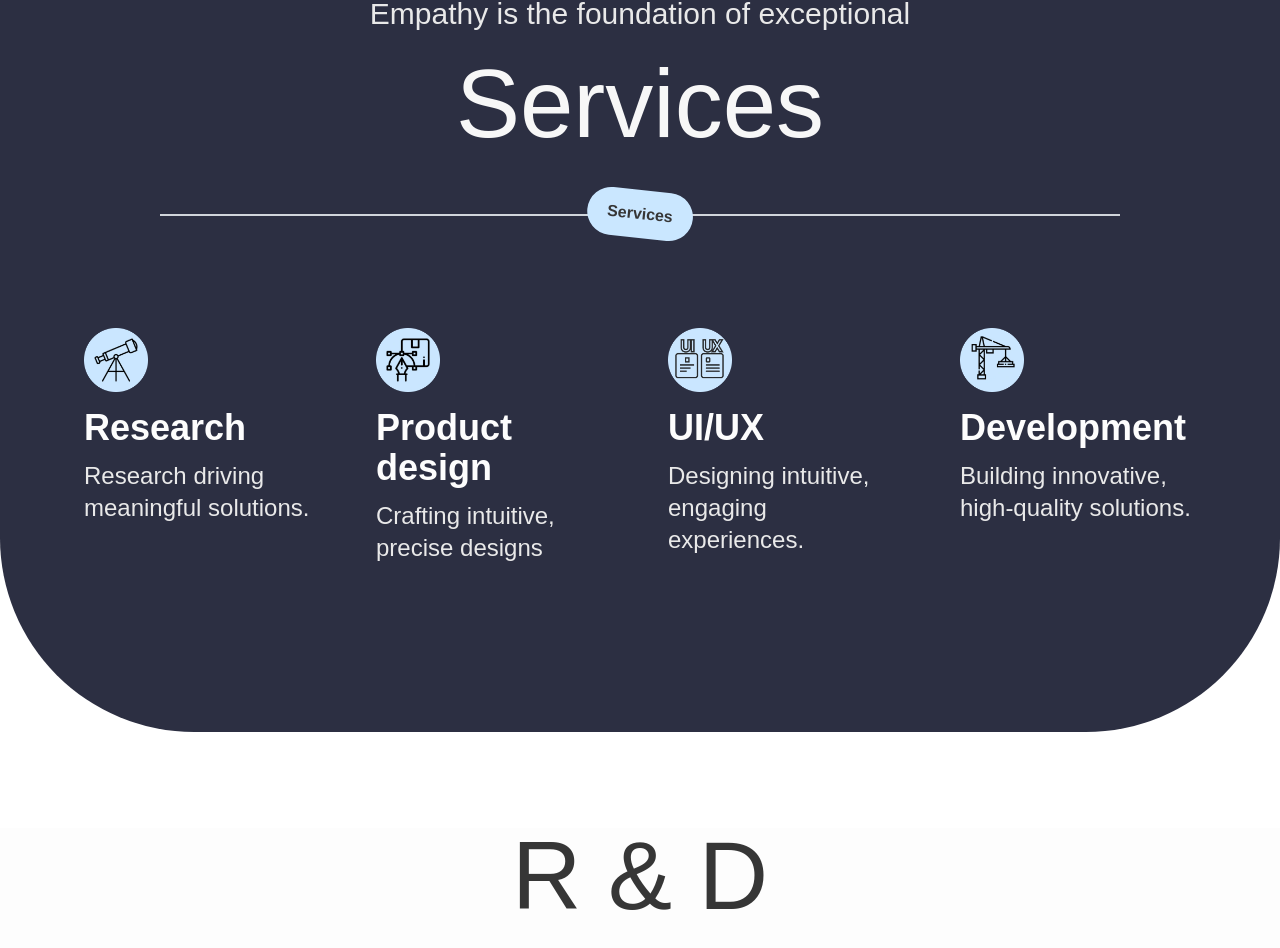
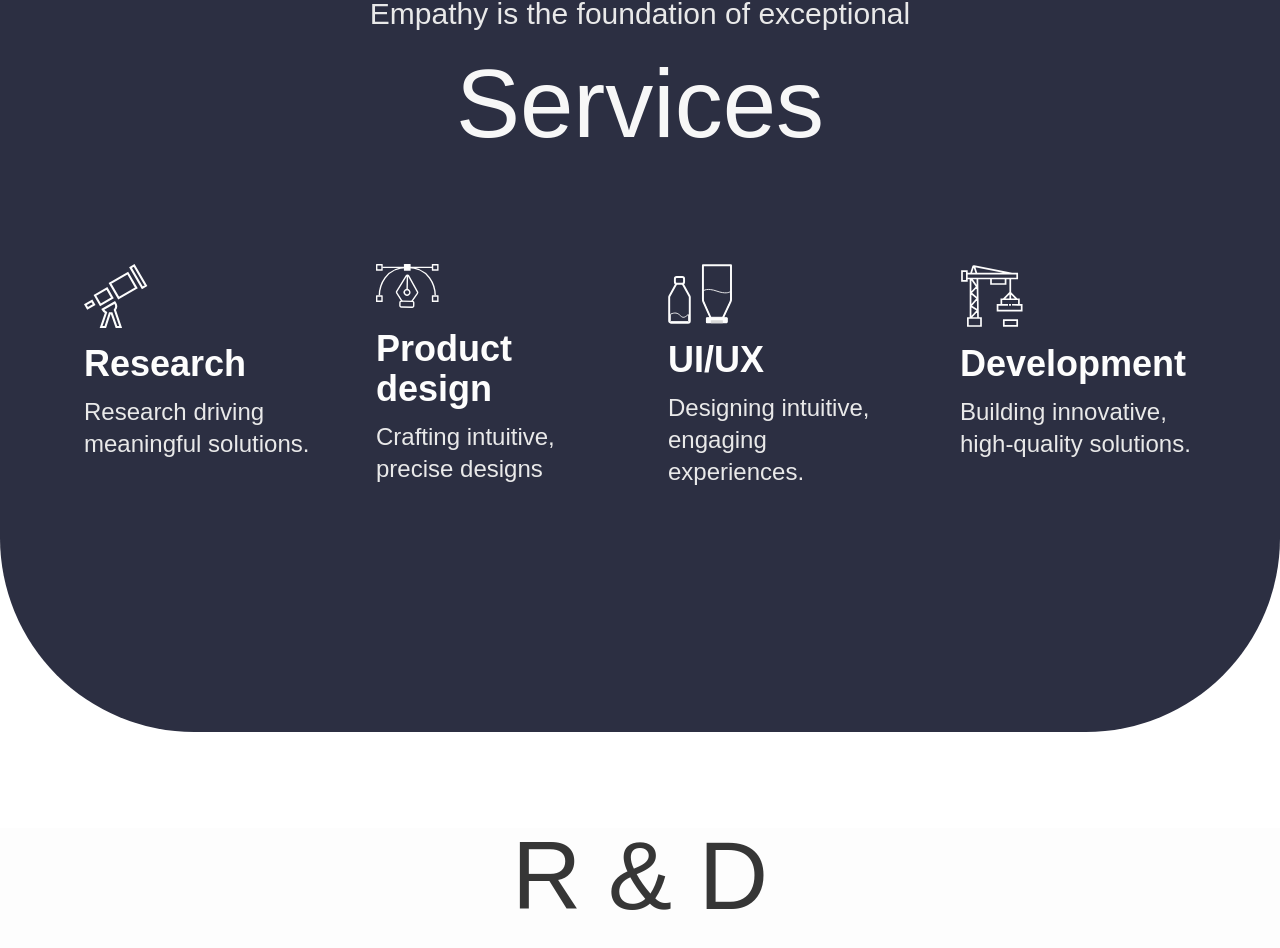
Before and after one commit to manishaac2002/anish_portfolio, a React (Vite) app: page / in a window 1280 px wide. Shown: the part 1564-2512 px from the top of the page. Built offline with nearby package versions, Linux system fonts and the light colour scheme.

Commit message:
style : modified icons in services pages.

```diff
--- a/src/pages/Services.jsx
+++ b/src/pages/Services.jsx
@@ -1,7 +1,4 @@
-import researchIcon from "../images/ResearchIcon.webp"
-import productDesignIcon from "../images/ProductDesignIcon.webp"
-import uiux from "../images/UIUXIcon.webp";
-import developmentIcon from "../images/DevelopmentIcon.webp";
+
 const Services = () => {
   return (
     <div className="blueContainer ">
@@ -12,22 +9,18 @@ const Services = () => {
         <p className="text-chalk-100 text-5xl md:text-8xl pt-2 md:pt-6">Services</p>
       </div >
 
-      {/* services button */}
-      <div className="flex justify-center">
-        <div className="relative border-b-2 border-gray-300 w-3/4 h-6 md:h-16">
-          <button className="absolute -bottom-6 left-1/2 transform -translate-x-1/2 rotate-6 bg-cloud text-coal md:font-semibold px-4 md:px-5 py-2 md:py-3 rounded-full ">
-            Services
-          </button>
-        </div>
-      </div>
-
       {/* skills */}
       <div className="mt-1 ml-6 md:ml-16 md:mt-4 xl:mt-24 md:grid md:gap-8 grid-cols-2 xl:grid xl:grid-cols-4 md:mx-20 ">
         <div className="text-chalk-300 pt-4 ml-5">
-          <img
-            className="w-10 md:w-12 lg:w-16 "
-            src={researchIcon}
-            alt="Research icon" />
+          <svg
+            className="w-10 md:w-12 lg:w-16"
+            viewBox="0 0 20 20"
+            fill="none"
+            xmlns="http://www.w3.org/2000/svg">
+            <path d="M11.4465 19.675H10.1308L8.70686 15.593L8.63083 15.375H8.4H8.3H8.06402L7.99097 15.5994L6.66402 19.675H5.35395L6.80766 15.4047L6.88819 15.1682L6.68028 15.0296C6.41598 14.8534 6.14662 14.584 5.97042 14.3197L5.96541 14.3122L5.96 14.305L5.87923 14.1973L9.61345 12.0263L9.73146 12.1836C10.1632 12.8828 10.1477 13.634 9.73554 14.2111L9.63871 14.3467L9.69223 14.5044L11.4465 19.675ZM15.6829 0.445961L19.3569 6.78361L18.2171 7.45404L14.5431 1.11639L15.6829 0.445961ZM16.3557 7.48023L10.8195 10.6567L8.14431 6.01977L13.6805 2.84325L16.3557 7.48023ZM5.11972 12.7545L3.44222 9.81883L7.18028 7.64554L8.85778 10.5812L5.11972 12.7545ZM3.15369 12.6823L1.11673 13.8574L0.446308 12.7177L2.48327 11.5426L3.15369 12.6823Z"
+              stroke="#FDFDFD"
+              strokeWidth="0.65" />
+          </svg>
           <p className="text-2xl font-semibold md:text-3xl lg:text-4xl pt-4 ">
             Research</p>
           <p className="text-chalk-200 md:text-2xl  mt-3">
@@ -35,10 +28,32 @@ const Services = () => {
         </div>
 
         <div className="text-chalk-300 pt-4 ml-5">
-          <img
-            className="w-10 md:w-12 lg:w-16 "
-            src={productDesignIcon}
-            alt="Product design icon" />
+          <svg className="w-10 md:w-12 lg:w-16" viewBox="0 0 39 30" fill="none" xmlns="http://www.w3.org/2000/svg">
+            <path d="M15.3888 26.2217C15.1635 26.2169 14.9493 26.1229 14.7934 25.9602C14.6374 25.7976 14.5524 25.5796 14.5571 25.3543L14.5972 23.4487C14.602 23.2234 14.696 23.0092 14.8587 22.8533C15.0214 22.6973 15.2393 22.6124 15.4646 22.6171L22.1763 22.7582C22.4016 22.763 22.6158 22.8571 22.7718 23.0197C22.9277 23.1824 23.0127 23.4003 23.008 23.6256L22.9679 25.5312C22.9631 25.7565 22.8691 25.9707 22.7064 26.1266C22.5438 26.2826 22.3258 26.3676 22.1005 26.3628L15.3888 26.2217Z" stroke="#FDFDFD" strokeWidth="0.850925" strokeLinecap="round" strokeLinejoin="round" />
+            <path d="M21.8248 22.7512L25.2327 17.8649C25.3254 17.732 25.3781 17.5753 25.3847 17.4134C25.3913 17.2514 25.3515 17.091 25.2699 16.951L19.8713 7.24131C19.798 7.11545 19.6936 7.01053 19.5682 6.93661C19.4427 6.8627 19.3003 6.82227 19.1547 6.81921C19.0091 6.81614 18.8652 6.85055 18.7367 6.91913C18.6082 6.9877 18.4995 7.08814 18.421 7.21081L12.6189 16.6849C12.5315 16.8214 12.485 16.98 12.4848 17.1421C12.4845 17.3042 12.5307 17.4629 12.6177 17.5996L15.8171 22.6248M19.1545 6.82775L18.9704 15.5821" stroke="#FDFDFD" strokeWidth="0.850925" strokeLinecap="round" strokeLinejoin="round" />
+            <path d="M17.707 18.4573C18.3567 19.1348 19.4326 19.1574 20.1101 18.5078C20.7876 17.8582 20.8103 16.7823 20.1606 16.1047C19.511 15.4272 18.4351 15.4046 17.7576 16.0542C17.08 16.7038 17.0574 17.7797 17.707 18.4573Z" stroke="#FDFDFD" strokeWidth="0.850925" strokeLinecap="round" strokeLinejoin="round" />
+            <path d="M2.04297 19.0605C2.0997 13.3877 5.58282 2.04199 19.0615 2.04199M19.0615 2.04199C32.5401 2.04199 36.0232 13.3877 36.08 19.0605M19.0615 2.04199H3.915M19.0615 2.04199H34.3781" stroke="#FDFDFD" strokeWidth="0.850925" />
+            <mask id="path-5-inside-1_388_34" fill="white">
+              <rect y="19.0605" width="4.08444" height="4.08444" rx="0.34037" />
+            </mask>
+            <rect y="19.0605" width="4.08444" height="4.08444" rx="0.34037" stroke="#FDFDFD" strokeWidth="1.70185" mask="url(#path-5-inside-1_388_34)" />
+            <mask id="path-6-inside-2_388_34" fill="white">
+              <rect x="34.0371" y="19.0605" width="4.08444" height="4.08444" rx="0.34037" />
+            </mask>
+            <rect x="34.0371" y="19.0605" width="4.08444" height="4.08444" rx="0.34037" stroke="#FDFDFD" strokeWidth="1.70185" mask="url(#path-6-inside-2_388_34)" />
+            <mask id="path-7-inside-3_388_34" fill="white">
+              <rect x="34.0371" width="4.08444" height="4.08444" rx="0.34037" />
+            </mask>
+            <rect x="34.0371" width="4.08444" height="4.08444" rx="0.34037" stroke="#FDFDFD" strokeWidth="1.70185" mask="url(#path-7-inside-3_388_34)" />
+            <mask id="path-8-inside-4_388_34" fill="white">
+              <rect width="4.08444" height="4.08444" rx="0.34037" />
+            </mask>
+            <rect width="4.08444" height="4.08444" rx="0.34037" stroke="#FDFDFD" strokeWidth="1.70185" mask="url(#path-8-inside-4_388_34)" />
+            <mask id="path-9-inside-5_388_34" fill="white">
+              <rect x="17.0176" width="4.08444" height="4.08444" rx="0.34037" />
+            </mask>
+            <rect x="17.0176" width="4.08444" height="4.08444" rx="0.34037" fill="white" stroke="#FDFDFD" strokeWidth="1.70185" mask="url(#path-9-inside-5_388_34)" />
+          </svg>
           <p className="text-2xl font-semibold md:text-3xl lg:text-4xl pt-4">
             Product design</p>
           <p className="text-chalk-200 md:text-2xl  mt-3">
@@ -46,21 +61,27 @@ const Services = () => {
         </div>
 
         <div className="text-chalk-300 pt-4 ml-5">
-          <img
-            className="w-10 md:w-12 lg:w-16 "
-            src={uiux}
-            alt="UI/UX icon" />
+          <svg className="w-10 md:w-12 lg:w-16" viewBox="0 0 218 204" fill="none" xmlns="http://www.w3.org/2000/svg">
+            <path d="M26.4205 70.4944C27.4773 68.585 29.4876 67.4 31.67 67.4H46.5336C48.7162 67.4 50.7266 68.5852 51.7834 70.4948L73.4497 109.646C73.9418 110.536 74.2 111.535 74.2 112.551V194C74.2 197.314 71.5137 200 68.2 200H10C6.68629 200 4 197.314 4 194V112.552C4 111.535 4.25823 110.535 4.75046 109.646L26.4205 70.4944ZM23.5 50C23.5 46.6863 26.1863 44 29.5 44H48.7C52.0137 44 54.7 46.6863 54.7 50V61.4C54.7 64.7137 52.0137 67.4 48.7 67.4H29.5C26.1863 67.4 23.5 64.7137 23.5 61.4V50Z" stroke="#FDFDFD" strokeWidth="6.63" strokeLinecap="round" strokeLinejoin="round" />
+            <path d="M70 195V173.176C70 172.293 68.9291 171.847 68.2837 172.45C56.3844 183.564 50.7885 184.117 42.9744 176.71C31.5528 165.119 23.6585 165.031 8.65559 170.572C8.26453 170.717 8 171.092 8 171.509V195C8 195.552 8.44771 196 9 196H69C69.5523 196 70 195.552 70 195Z" stroke="#FDFDFD" strokeWidth="3" />
+            <path d="M214.5 121.672V95.2314C214.5 94.2998 213.172 93.7027 212.392 94.211C207.73 97.2465 194.673 102.379 166.75 92.5014C133.122 80.6058 121.055 90.4803 119.247 92.2439C119.078 92.409 119 92.6312 119 92.8677V121.714C119 123.223 119.311 124.716 119.912 126.1L143.739 180.9C143.897 181.265 144.258 181.501 144.656 181.501H188.35C188.745 181.501 189.103 181.268 189.264 180.907L213.556 126.131C214.178 124.727 214.5 123.208 214.5 121.672Z" stroke="#FDFDFD" strokeWidth="3" />
+            <path d="M134.001 186H200.001V196H134.001V186Z" fill="#FDFDFD" />
+            <path d="M134.001 186H200.001V196H134.001V186Z" stroke="#FDFDFD" strokeWidth="6.63" strokeLinecap="round" strokeLinejoin="round" />
+            <path d="M186.6 184.579H145.6L120.748 129.102C119.596 126.53 119 123.743 119 120.925V4H214.6V120.721C214.6 123.671 213.948 126.583 212.69 129.251L186.6 184.579ZM199.501 198.5H132.501V184.579H199.501V198.5Z" stroke="#FDFDFD" strokeWidth="6.63" strokeLinecap="round" strokeLinejoin="round" />
+            <rect x="146" y="192" width="41" height="10" rx="1" fill="#D9D9D9" />
+          </svg>
           <p className="text-2xl font-semibold md:text-3xl lg:text-4xl pt-4">
             UI/UX</p>
-          <p className="text-chalk-200 md:text-2xl  mt-3">
+          <p className="text-chalk-200 md:text-2xl mt-3">
             Designing intuitive, engaging experiences.</p>
         </div>
 
         <div className="text-chalk-300 pt-4 ml-5">
-          <img
-            className="w-10 md:w-12 lg:w-16 "
-            src={developmentIcon}
-            alt="Development icon" />
+          <svg className="w-10 md:w-12 lg:w-16 " viewBox="0 0 32 32" fill="none" xmlns="http://www.w3.org/2000/svg">
+            <path d="M5.27203 27V7.26054L7 7.26053H8.69589L9 27H7M5.27203 27L8.5 23.5C8.65434 23.298 8.61177 23.0086 8.40583 22.8596L5.82532 21.2808C5.6205 21.1327 5.5771 20.8453 5.72904 20.6432L8.40583 17.4967C8.54393 17.3131 8.52221 17.0551 8.35537 16.8971L5.78174 14.7545C5.60006 14.5825 5.59276 14.2956 5.76546 14.1145L8.15832 11.6063C8.30509 11.4524 8.32473 11.2171 8.20548 11.041L5.6086 7.20741M5.27203 27H7M20.676 20.4519V17.6281H29.4543V20.4519M7.01666 1.04532L25.9804 4.77141M25.1376 7.13766V17.7797M24.0001 20.4456H18.7758V23.3372H30.8439V20.4456L26.0001 20.385M24.5001 20.4456H25.5001M25.1267 14.2104L21.6929 17.6442M28.4699 17.6442L25.0362 14.2104M7 27H3.93999V31H10.5V30.5V27H7ZM5.80093 4.85107H7.92796C8.11177 4.85107 8.24229 4.67202 8.18604 4.49703L7.12253 1.18813C7.0419 0.937289 6.68699 0.937289 6.60636 1.18813L5.54285 4.49703C5.4866 4.67202 5.61712 4.85107 5.80093 4.85107ZM28.5954 7.26053L3.42675 7.26054V4.85107L28.5954 4.85107L28.5954 7.26053ZM1 8.42694L1 3.51599H3.42675V5.73978V8.42694H1ZM22.7811 10H15.5V9V7.26053L22.7811 7.26053V10ZM28.5954 30.9048H21.9042V28.081H28.5954V30.9048Z"
+              stroke="#FDFDFD"
+              strokeWidth="0.85" />
+          </svg>
           <p className="text-2xl font-semibold md:text-3xl lg:text-4xl pt-4">
             Development</p>
           <p className="text-chalk-200 md:text-2xl  mt-3">
```
Also changed, not shown: src/pages/Project.jsx (+7 -0 lines).
